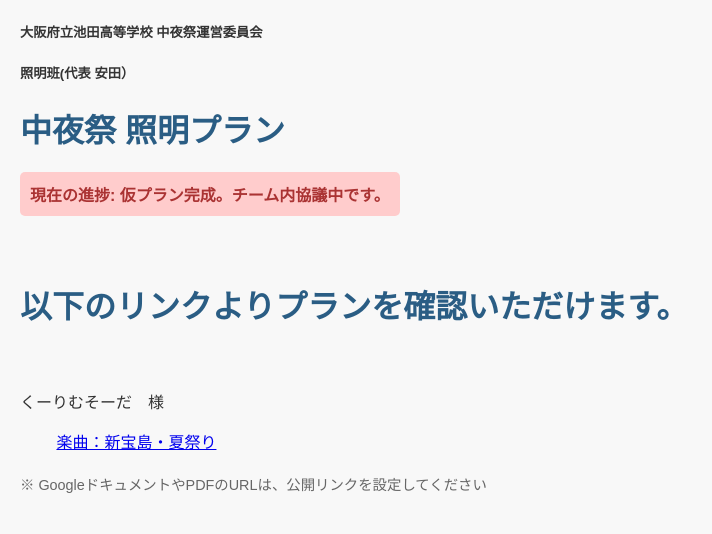
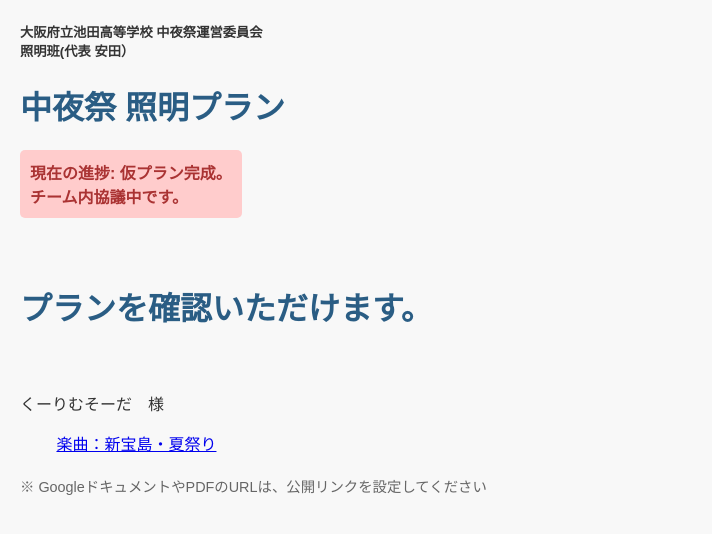
Before and after one commit to kota4477/tyu-yasai, a plain HTML site: page index.html in a window 1280 px wide. Shown: the whole page, without its empty margins (0-712 px from the left). Drawn offline with Linux system fonts and the light colour scheme.

Commit message:
Update index.html

```diff
--- a/index.html
+++ b/index.html
@@ -39,16 +39,17 @@
     </style>
 
 <body>
-    <h5>大阪府立池田高等学校 中夜祭運営委員会</h5>
-    <h5>照明班(代表 安田）</h5>
+    <h5>大阪府立池田高等学校 中夜祭運営委員会<br>
+        照明班(代表 安田）</h5>
     <h1>中夜祭 照明プラン</h1>
 
 
     <div id="statusBox" class="status status-preparing">
-        現在の進捗: 仮プラン完成。チーム内協議中です。
+        現在の進捗: 仮プラン完成。<br>
+        チーム内協議中です。
     </div>
 
-　　<h1>以下のリンクよりプランを確認いただけます。</h1>
+　　<h1>プランを確認いただけます。</h1>
 　　<p>くーりむそーだ　様
 　　<p>
 　　    <a href="https://docs.google.com/spreadsheets/d/1LHZrKcb9eG0Bvx7LdA6KbNNYa3uS_fBkez9hNbI6vfo/edit?usp=sharing">楽曲：新宝島・夏祭り</a>
```
